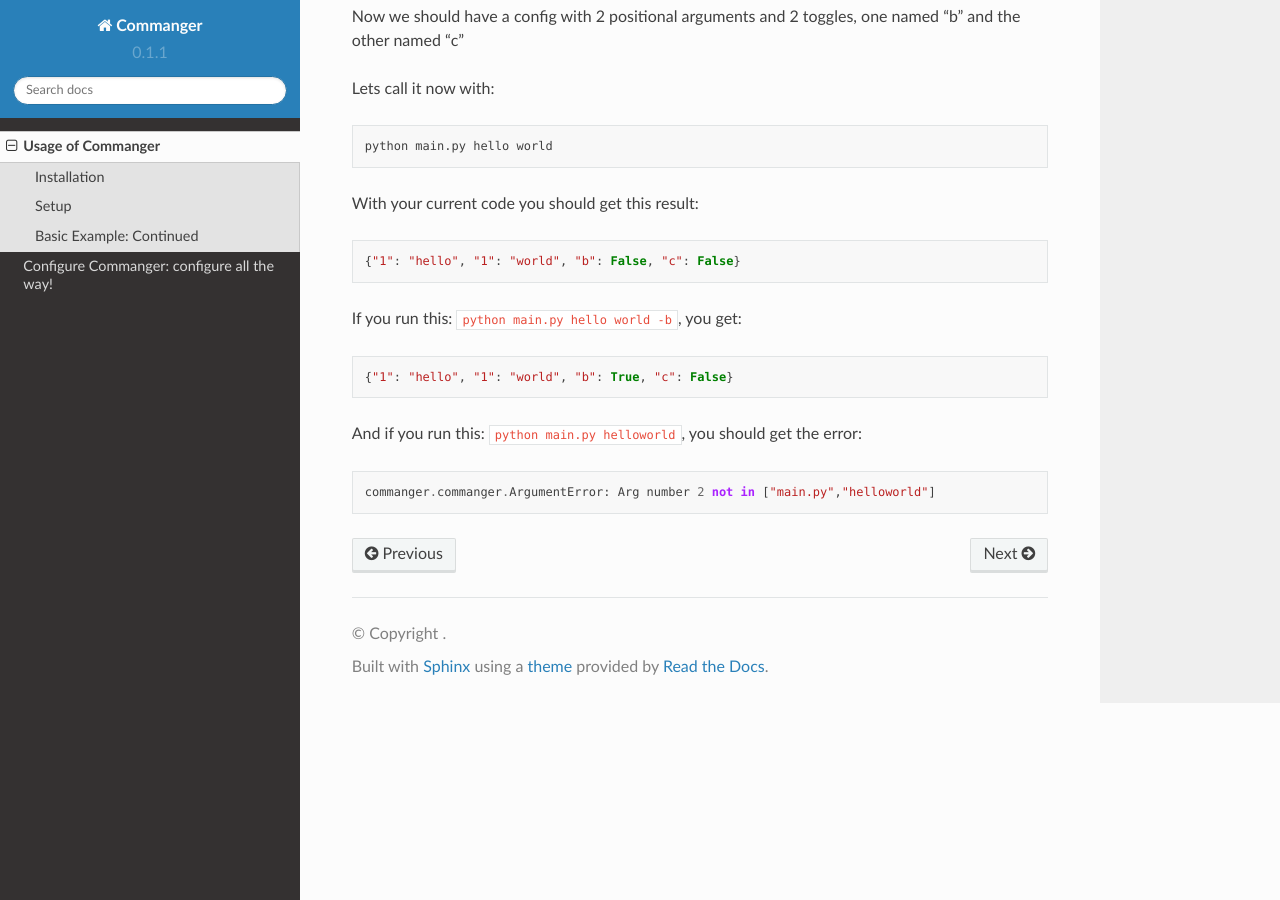
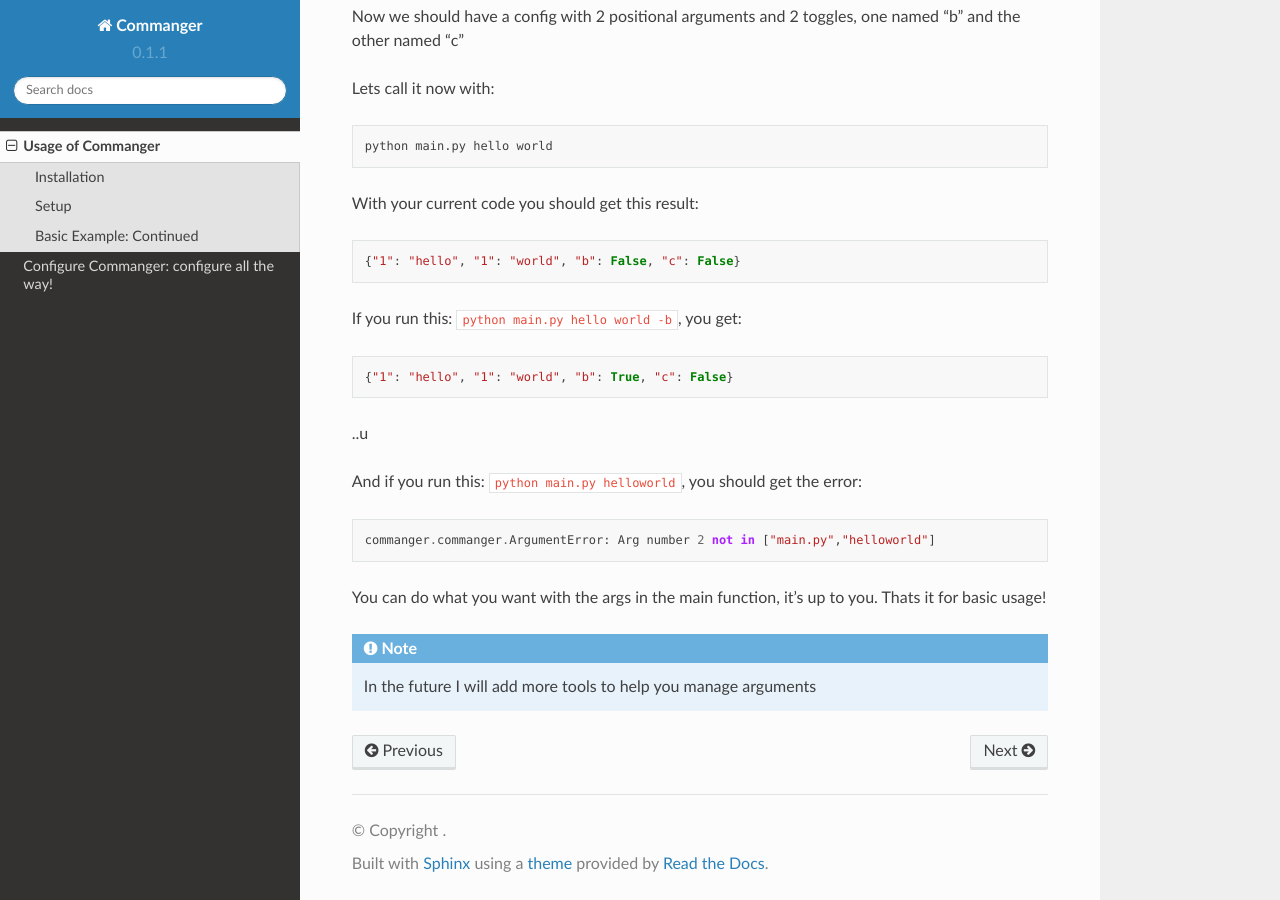
Before and after one commit to thatrandomperson5/commanger-docs, a Sphinx documentation site: the page built from docs/source/usage.rst, in a window 1280 px wide and 900 px high, scrolled down 1055 px. Built offline with Sphinx 7.4.7 and the Read the Docs theme 2.0.0, drawn with Linux system fonts in a browser that asks for light colours; pages that are not in the unit, such as notebooks, are missing from menus.

Commit message:
Update usage.rst

```diff
--- a/docs/source/usage.rst
+++ b/docs/source/usage.rst
@@ -84,7 +84,7 @@
 .. code:: python
 
     {"1": "hello", "1": "world", "b": True, "c": False}
-..
+..u
 
 And if you run this: ``python main.py helloworld``,
 you should get the error:
@@ -93,3 +93,11 @@
 
    commanger.commanger.ArgumentError: Arg number 2 not in ["main.py","helloworld"]
 ..
+
+You can do what you want with the args in the main function, it's up to you. Thats it for basic usage!
+
+.. note::
+ In the future I will add more tools to help you manage arguments
+..
+..
+ Future note. remove later
```
